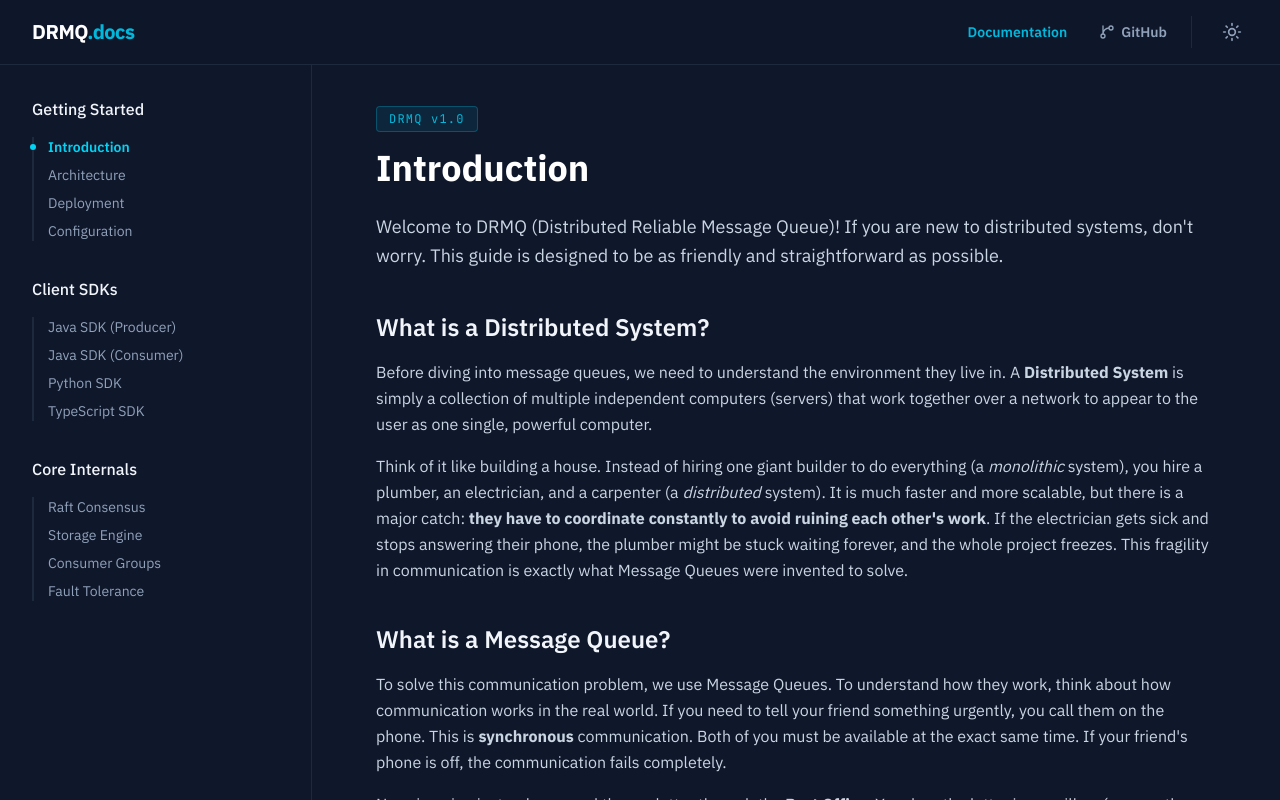
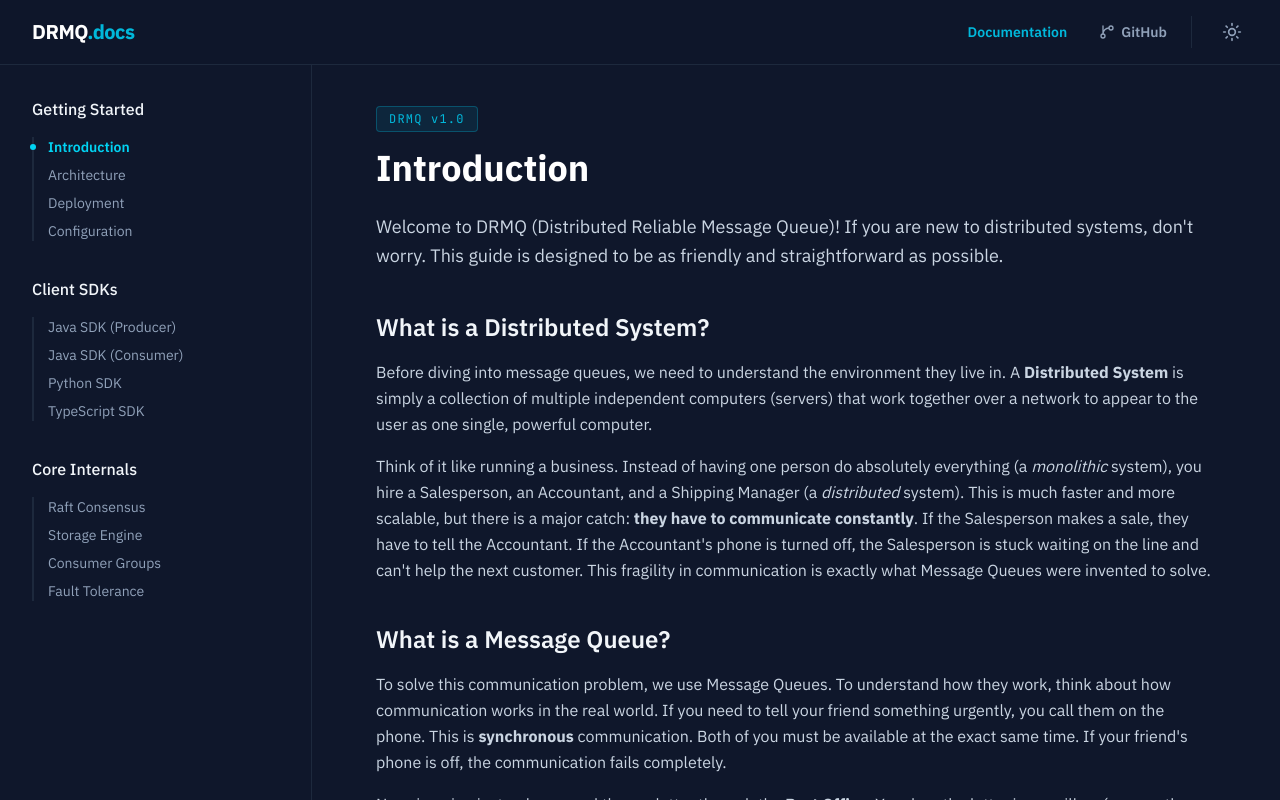
Before and after one commit to samuel025/Drmq-web, a React (Vite) app: page /#/ in a window 1280 px wide. Shown: the top 800 px of the page. Built offline with nearby package versions, Linux system fonts and the light colour scheme.

Commit message:
docs: update distributed systems analogy in introduction for better clarity

```diff
--- a/src/pages/Introduction.tsx
+++ b/src/pages/Introduction.tsx
@@ -17,7 +17,7 @@ export function Introduction() {
         Before diving into message queues, we need to understand the environment they live in. A <strong>Distributed System</strong> is simply a collection of multiple independent computers (servers) that work together over a network to appear to the user as one single, powerful computer.
       </p>
       <p className="text-slate-300 mb-8 leading-relaxed">
-        Think of it like building a house. Instead of hiring one giant builder to do everything (a <em>monolithic</em> system), you hire a plumber, an electrician, and a carpenter (a <em>distributed</em> system). It is much faster and more scalable, but there is a major catch: <strong>they have to coordinate constantly to avoid ruining each other's work</strong>. If the electrician gets sick and stops answering their phone, the plumber might be stuck waiting forever, and the whole project freezes. This fragility in communication is exactly what Message Queues were invented to solve.
+        Think of it like running a business. Instead of having one person do absolutely everything (a <em>monolithic</em> system), you hire a Salesperson, an Accountant, and a Shipping Manager (a <em>distributed</em> system). This is much faster and more scalable, but there is a major catch: <strong>they have to communicate constantly</strong>. If the Salesperson makes a sale, they have to tell the Accountant. If the Accountant's phone is turned off, the Salesperson is stuck waiting on the line and can't help the next customer. This fragility in communication is exactly what Message Queues were invented to solve.
       </p>
 
       <h2 className="text-2xl font-semibold text-slate-100 mt-10 mb-4">What is a Message Queue?</h2>
```
